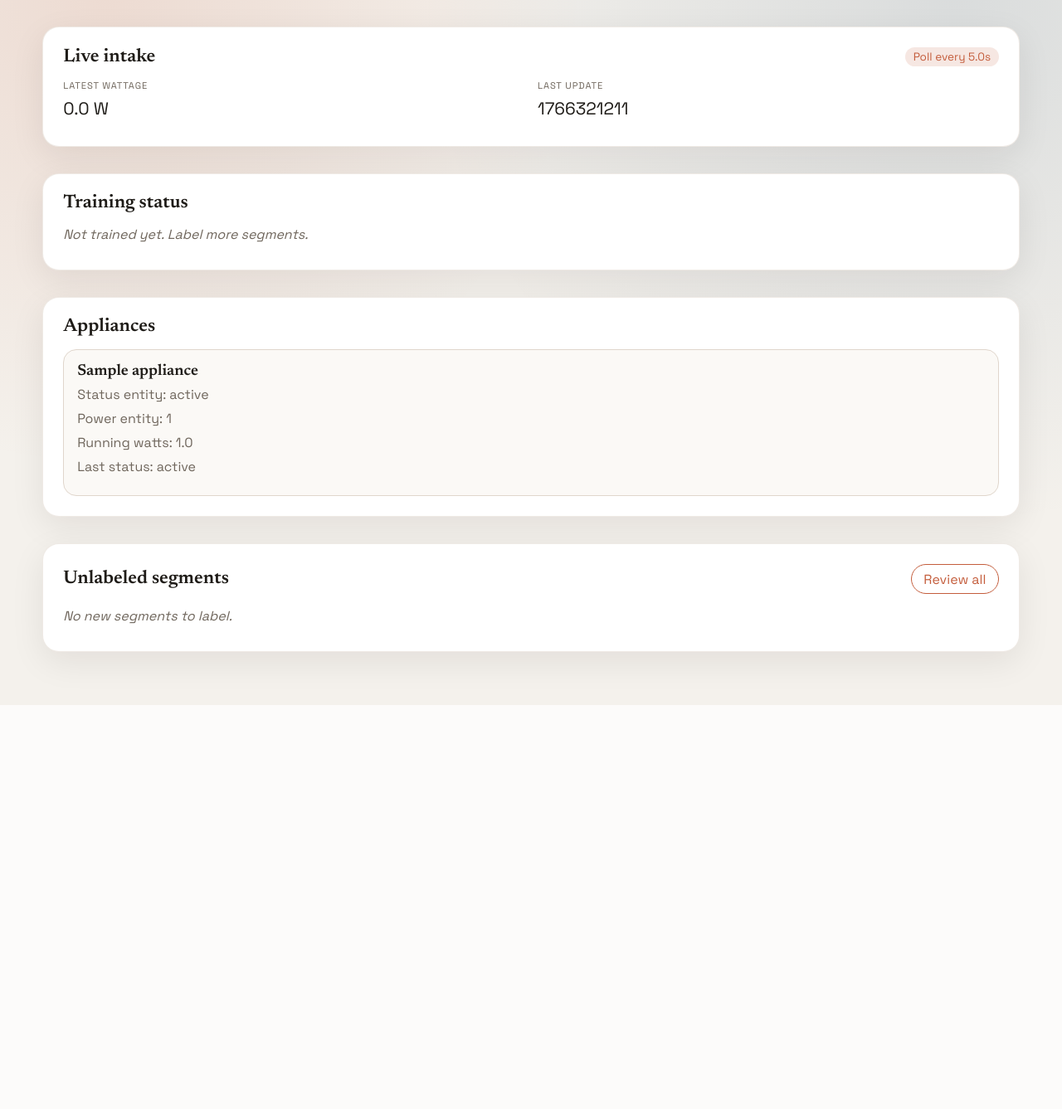
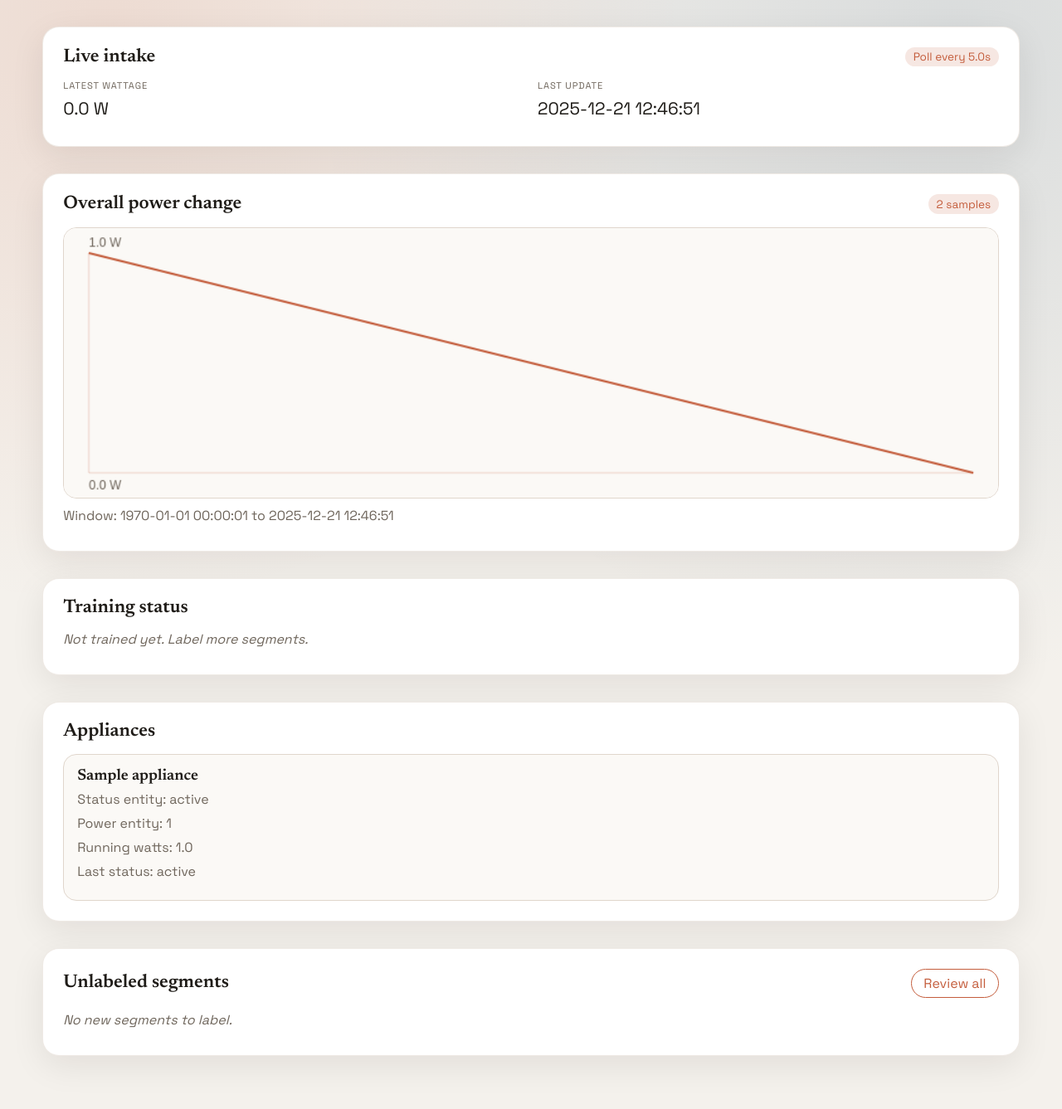
Before and after one commit to jonasneustock/hass_power_classifier, a FastAPI app: page / in a window 1280 px wide. Shown: the part 107-1444 px from the top of the page at 83% size. Before the commit the page ends 957 px from the top, so only its background shows below. Run offline with FastAPI, Linux system fonts and the light colour scheme; tables that the repository leaves empty hold one stand-in row (values such as "Sample post"); parts of the project's set-up code (start-up, migrations or seed data) failed here and were passed over.

Commit message:
updates.

```diff
--- a/app/main.py
+++ b/app/main.py
@@ -1,8 +1,10 @@
 import logging
 import os
+import sqlite3
 import threading
 import time
 from collections import deque
+from datetime import datetime
 from pathlib import Path
 
 import numpy as np
@@ -28,6 +30,8 @@ def load_config():
         "change_threshold": float(os.getenv("CHANGE_THRESHOLD_WATTS", "50")),
         "min_labels": int(os.getenv("MIN_LABELS_PER_APPLIANCE", "5")),
         "status_ttl": int(os.getenv("STATUS_TTL_SECONDS", "300")),
+        "unlabeled_ttl": int(os.getenv("UNLABELED_TTL_SECONDS", "7200")),
+        "cleanup_interval": int(os.getenv("CLEANUP_INTERVAL_SECONDS", "300")),
         "app_title": os.getenv("APP_TITLE", "HA Power Classifier"),
         "data_dir": os.getenv("DATA_DIR", "/data"),
     }
@@ -71,6 +75,7 @@ class PowerPoller:
         max_samples = max(int(config["segment_window"] / config["poll_interval"]) + 10, 10)
         self.samples = deque(maxlen=max_samples)
         self.last_segment_ts = 0
+        self.last_cleanup_ts = 0
         self.stop_event = threading.Event()
         self.thread = None
 
@@ -124,6 +129,13 @@ class PowerPoller:
                         self.store.update_segment_prediction(segment_id, appliance, phase)
                         self._push_status(appliance, phase, ts)
                     self.last_segment_ts = ts
+
+            if ts - self.last_cleanup_ts >= self.config["cleanup_interval"]:
+                cutoff = ts - self.config["unlabeled_ttl"]
+                deleted = self.store.delete_unlabeled_before(cutoff)
+                if deleted:
+                    logging.info("Deleted %s unlabeled segments older than %s", deleted, cutoff)
+                self.last_cleanup_ts = ts
 
             self._push_power_allocations(ts, value)
             time.sleep(self.config["poll_interval"])
@@ -195,6 +207,16 @@ app.mount("/static", StaticFiles(directory=str(base_dir / "static")), name="stat
 templates = Jinja2Templates(directory=str(base_dir / "templates"))
 
 
+def format_ts(ts):
+    try:
+        return datetime.fromtimestamp(int(ts)).strftime("%Y-%m-%d %H:%M:%S")
+    except Exception:
+        return str(ts)
+
+
+templates.env.filters["format_ts"] = format_ts
+
+
 data_dir = Path(config["data_dir"])
 data_dir.mkdir(parents=True, exist_ok=True)
 store = DataStore(str(data_dir / "power_classifier.sqlite"))
@@ -222,10 +244,23 @@ def maybe_train_classifier():
     return metrics
 
 
+def check_ha_connection():
+    if not config["ha_token"] or not config["power_sensor"]:
+        logging.warning("HA_TOKEN or HA_POWER_SENSOR_ENTITY not set")
+        return False
+    try:
+        state = ha_client.get_state(config["power_sensor"])
+        float(state["state"])
+    except Exception as exc:
+        logging.warning("HA connection check failed: %s", exc)
+        return False
+    logging.info("HA connection check succeeded for %s", config["power_sensor"])
+    return True
+
+
 @app.on_event("startup")
 def on_startup():
-    if not config["ha_token"] or not config["power_sensor"]:
-        logging.warning("HA_TOKEN or HA_POWER_SENSOR_ENTITY not set")
+    check_ha_connection()
     poller.start()
 
 
@@ -239,6 +274,7 @@ def dashboard(request: Request):
     latest_sample = store.get_latest_sample()
     appliances = store.list_appliances()
     segments = store.list_segments(limit=10, unlabeled_only=True)
+    recent_samples = store.get_recent_samples(limit=200)
     training = classifier.last_metrics
     return templates.TemplateResponse(
         "index.html",
@@ -248,6 +284,7 @@ def dashboard(request: Request):
             "latest_sample": latest_sample,
             "appliances": appliances,
             "segments": segments,
+            "recent_samples": recent_samples,
             "training": training,
         },
     )
@@ -264,11 +301,58 @@ def appliances_page(request: Request):
 
 @app.post("/appliances")
 def create_appliance(
+    request: Request,
     name: str = Form(...),
     status_entity_id: str = Form(...),
     power_entity_id: str = Form(...),
 ):
-    store.add_appliance(name, status_entity_id, power_entity_id)
+    errors = []
+    try:
+        ha_client.get_state(status_entity_id)
+    except Exception as exc:
+        logging.warning("Status entity check failed: %s", exc)
+        errors.append("Status entity ID not available in Home Assistant.")
+    try:
+        ha_client.get_state(power_entity_id)
+    except Exception as exc:
+        logging.warning("Power entity check failed: %s", exc)
+        errors.append("Power entity ID not available in Home Assistant.")
+    if errors:
+        appliances = store.list_appliances()
+        return templates.TemplateResponse(
+            "appliances.html",
+            {
+                "request": request,
+                "appliances": appliances,
+                "config": config,
+                "error": " ".join(errors),
+                "form": {
+                    "name": name,
+                    "status_entity_id": status_entity_id,
+                    "power_entity_id": power_entity_id,
+                },
+            },
+            status_code=400,
+        )
+    try:
+        store.add_appliance(name, status_entity_id, power_entity_id)
+    except sqlite3.IntegrityError:
+        appliances = store.list_appliances()
+        return templates.TemplateResponse(
+            "appliances.html",
+            {
+                "request": request,
+                "appliances": appliances,
+                "config": config,
+                "error": "Appliance name already exists.",
+                "form": {
+                    "name": name,
+                    "status_entity_id": status_entity_id,
+                    "power_entity_id": power_entity_id,
+                },
+            },
+            status_code=400,
+        )
     return RedirectResponse(url="/appliances", status_code=303)
 
 
--- a/app/static/app.css
+++ b/app/static/app.css
@@ -198,6 +198,15 @@ button.ghost, a.ghost {
   font-style: italic;
 }
 
+.alert {
+  padding: 0.7rem 1rem;
+  border-radius: 12px;
+  background: rgba(196, 93, 60, 0.12);
+  color: var(--accent);
+  border: 1px solid rgba(196, 93, 60, 0.4);
+  margin-bottom: 1rem;
+}
+
 table {
   width: 100%;
   border-collapse: collapse;
@@ -227,6 +236,15 @@ a {
   color: var(--muted);
 }
 
+.chart {
+  width: 100%;
+  height: auto;
+  display: block;
+  border-radius: 16px;
+  border: 1px solid var(--line);
+  margin-top: 0.5rem;
+}
+
 @media (max-width: 800px) {
   .site-header {
     flex-direction: column;
--- /dev/null
+++ b/app/static/app.js
@@ -0,0 +1,73 @@
+(function () {
+  function renderLineChart(canvas, points) {
+    var ctx = canvas.getContext("2d");
+    var width = canvas.width;
+    var height = canvas.height;
+    var padding = 24;
+
+    ctx.clearRect(0, 0, width, height);
+    ctx.fillStyle = "#fbf9f6";
+    ctx.fillRect(0, 0, width, height);
+
+    if (!points || points.length < 2) {
+      ctx.fillStyle = "#6f665c";
+      ctx.font = "14px 'Space Grotesk', sans-serif";
+      ctx.fillText("Not enough data to draw a chart", padding, height / 2);
+      return;
+    }
+
+    var values = points.map(function (p) { return Number(p.value); });
+    var minVal = Math.min.apply(null, values);
+    var maxVal = Math.max.apply(null, values);
+    var span = maxVal - minVal;
+    if (span === 0) {
+      span = 1;
+    }
+
+    ctx.strokeStyle = "rgba(196, 93, 60, 0.25)";
+    ctx.lineWidth = 1;
+    ctx.beginPath();
+    ctx.moveTo(padding, padding);
+    ctx.lineTo(padding, height - padding);
+    ctx.lineTo(width - padding, height - padding);
+    ctx.stroke();
+
+    ctx.strokeStyle = "#c45d3c";
+    ctx.lineWidth = 2;
+    ctx.beginPath();
+    points.forEach(function (point, index) {
+      var x = padding + (index / (points.length - 1)) * (width - padding * 2);
+      var normalized = (Number(point.value) - minVal) / span;
+      var y = height - padding - normalized * (height - padding * 2);
+      if (index === 0) {
+        ctx.moveTo(x, y);
+      } else {
+        ctx.lineTo(x, y);
+      }
+    });
+    ctx.stroke();
+
+    ctx.fillStyle = "#6f665c";
+    ctx.font = "12px 'Space Grotesk', sans-serif";
+    ctx.fillText(minVal.toFixed(1) + " W", padding, height - 8);
+    ctx.fillText(maxVal.toFixed(1) + " W", padding, padding - 6);
+  }
+
+  function initCharts() {
+    var charts = document.querySelectorAll("canvas[data-chart]");
+    charts.forEach(function (canvas) {
+      try {
+        var points = JSON.parse(canvas.dataset.chart);
+        renderLineChart(canvas, points);
+      } catch (error) {
+        console.warn("Failed to render chart", error);
+      }
+    });
+  }
+
+  if (document.readyState === "loading") {
+    document.addEventListener("DOMContentLoaded", initCharts);
+  } else {
+    initCharts();
+  }
+})();
--- a/app/templates/index.html
+++ b/app/templates/index.html
@@ -13,11 +13,28 @@
     </div>
     <div>
       <p class="label">Last update</p>
-      <p class="value">{{ latest_sample.ts }}</p>
+      <p class="value">{{ latest_sample.ts | format_ts }}</p>
     </div>
   </div>
   {% else %}
   <p class="empty">No samples yet. Verify Home Assistant settings.</p>
+  {% endif %}
+</section>
+
+<section class="panel">
+  <div class="panel-header">
+    <h2>Overall power change</h2>
+    {% if recent_samples %}
+    <span class="tag">{{ recent_samples | length }} samples</span>
+    {% endif %}
+  </div>
+  {% if recent_samples %}
+  <canvas class="chart" width="900" height="260" data-chart='{{ recent_samples | tojson }}'></canvas>
+  <p class="hint">
+    Window: {{ recent_samples[0].ts | format_ts }} to {{ recent_samples[-1].ts | format_ts }}
+  </p>
+  {% else %}
+  <p class="empty">No samples yet.</p>
   {% endif %}
 </section>
 
@@ -82,7 +99,7 @@
       {% for segment in segments %}
       <tr>
         <td>#{{ segment.id }}</td>
-        <td>{{ segment.start_ts }} - {{ segment.end_ts }}</td>
+        <td>{{ segment.start_ts | format_ts }} - {{ segment.end_ts | format_ts }}</td>
         <td>{{ segment.change_score }}</td>
         <td>{{ 'yes' if segment.candidate else 'no' }}</td>
         <td><a href="/segments/{{ segment.id }}">Label</a></td>
--- a/app/templates/layout.html
+++ b/app/templates/layout.html
@@ -24,5 +24,6 @@
     <main class="page">
       {% block content %}{% endblock %}
     </main>
+    <script src="/static/app.js" defer></script>
   </body>
 </html>
--- a/app/templates/segments.html
+++ b/app/templates/segments.html
@@ -38,7 +38,7 @@
       {% for segment in segments %}
       <tr>
         <td>#{{ segment.id }}</td>
-        <td>{{ segment.start_ts }} - {{ segment.end_ts }}</td>
+        <td>{{ segment.start_ts | format_ts }} - {{ segment.end_ts | format_ts }}</td>
         <td>{{ segment.mean }}</td>
         <td>{{ segment.change_score }}</td>
         <td>
```
Also changed, not shown: app/data_store.py (+23 -0 lines), app/ha_client.py (+13 -0 lines), app/templates/appliances.html (+6 -3 lines), app/templates/segment_detail.html (+13 -2 lines), docker-compose.yml (+4 -3 lines), 2 other files.
